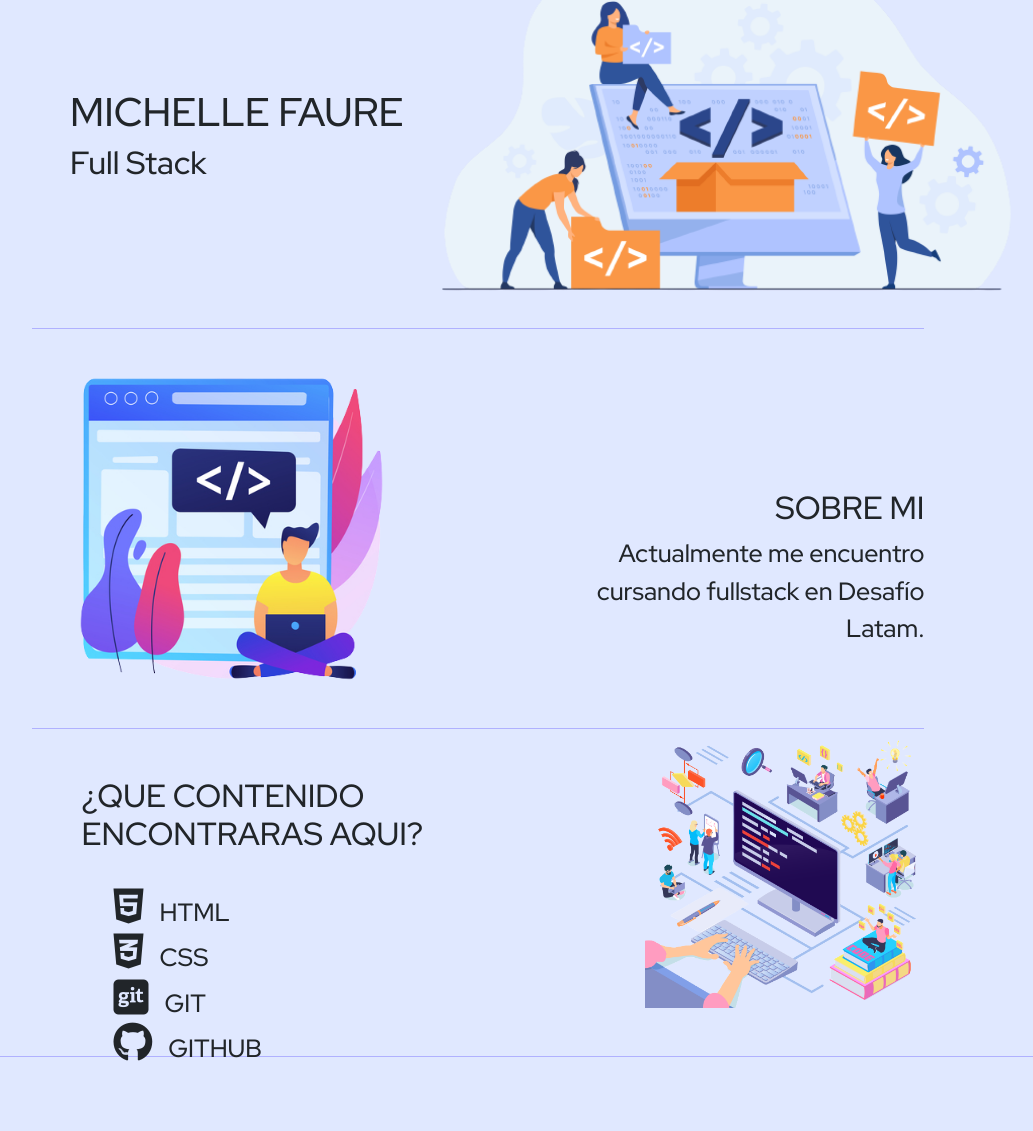
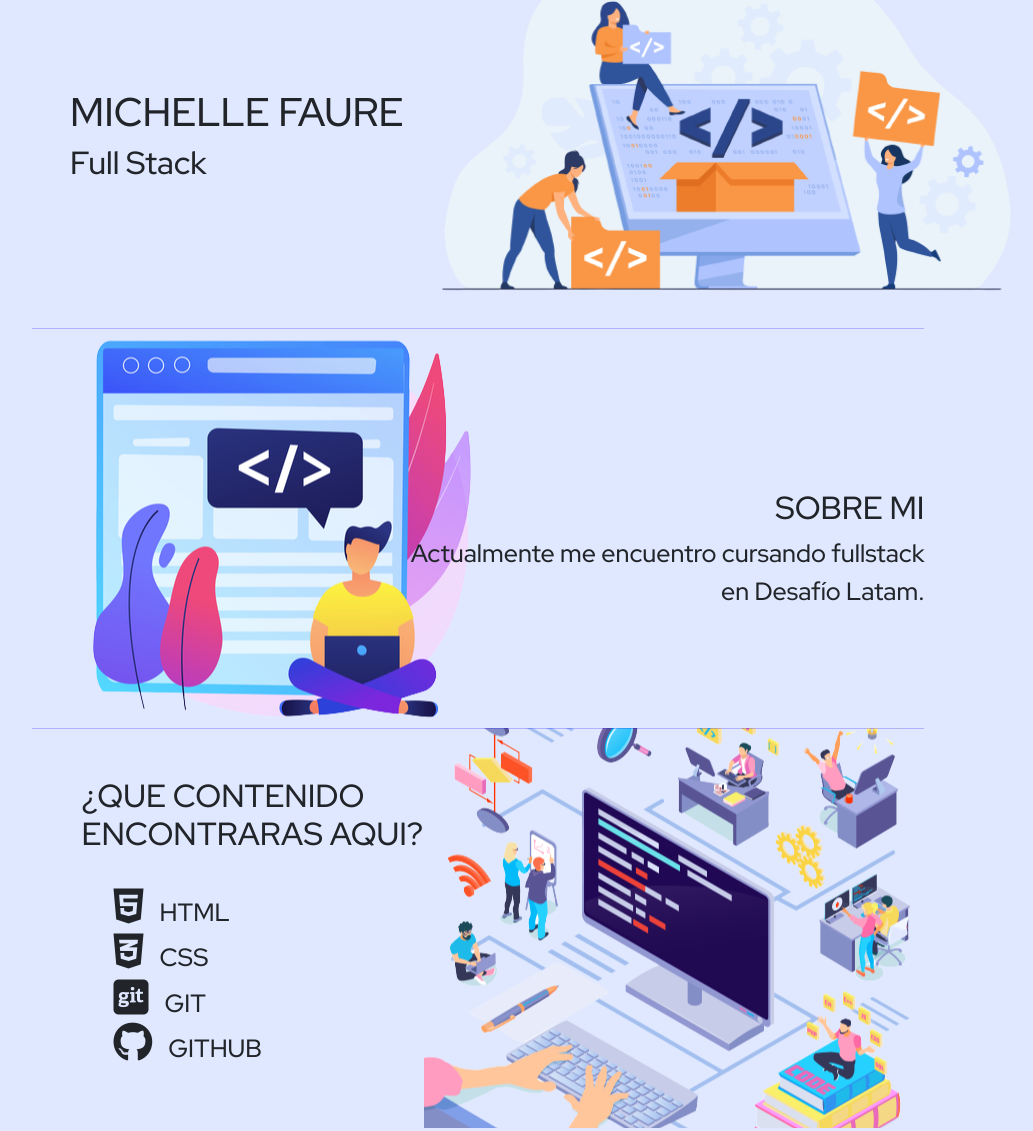
Before and after one commit to MichelleFaure/unidad-1-desafiolatam, a plain HTML site: page index.html in a window 1280 px wide. Shown: the part 144-1275 px from the top of the page, without its empty margins (162-1195 px from the left). Drawn offline with nearby package versions, Linux system fonts and the light colour scheme.

```diff
--- a/assets/css/style.css
+++ b/assets/css/style.css
@@ -36,7 +36,7 @@ header{
 .sobremi{
     background-image: url(../img/img-sobremi.png);
     background-repeat: no-repeat;
-    background-size: contain;
+    background-size: 500px 500px;
     background-position: left;
     height: 50vh;
     width: 80%;
@@ -46,25 +46,25 @@ header{
 
 .sobremi-text{
     padding-top: 10rem;
-    padding-left: 550px;
     text-align: right;
 }
 
 .sobremi-text p{
     font-size: 25px;
+    width: 60%;
+    margin-left: auto;
 }
 
 /* CONTENIDO */
 .contenido{
     background-image: url(../img/img-contenido.png);
     background-repeat: no-repeat;
-    background-size: contain;
+    background-size: 500px 500px;
     background-position: right;
-    height: 35vh;
+    height: 50vh;
     width: 80%;
     margin: auto;
     border-top: 1px solid  hsla(245, 100%, 50%, 0.24);
-
 }
 
 .contenido-text h2{
```
Also changed, not shown: index.html (+1 -0 lines).
